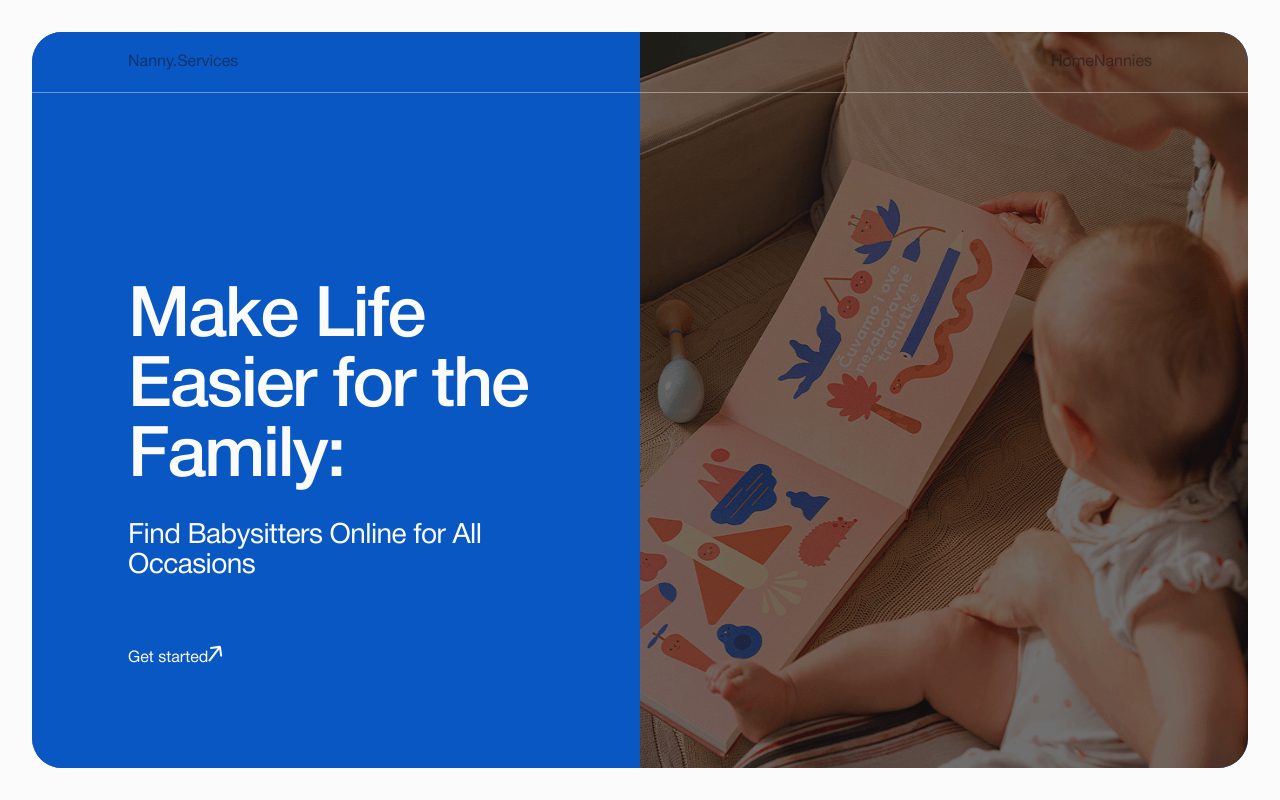
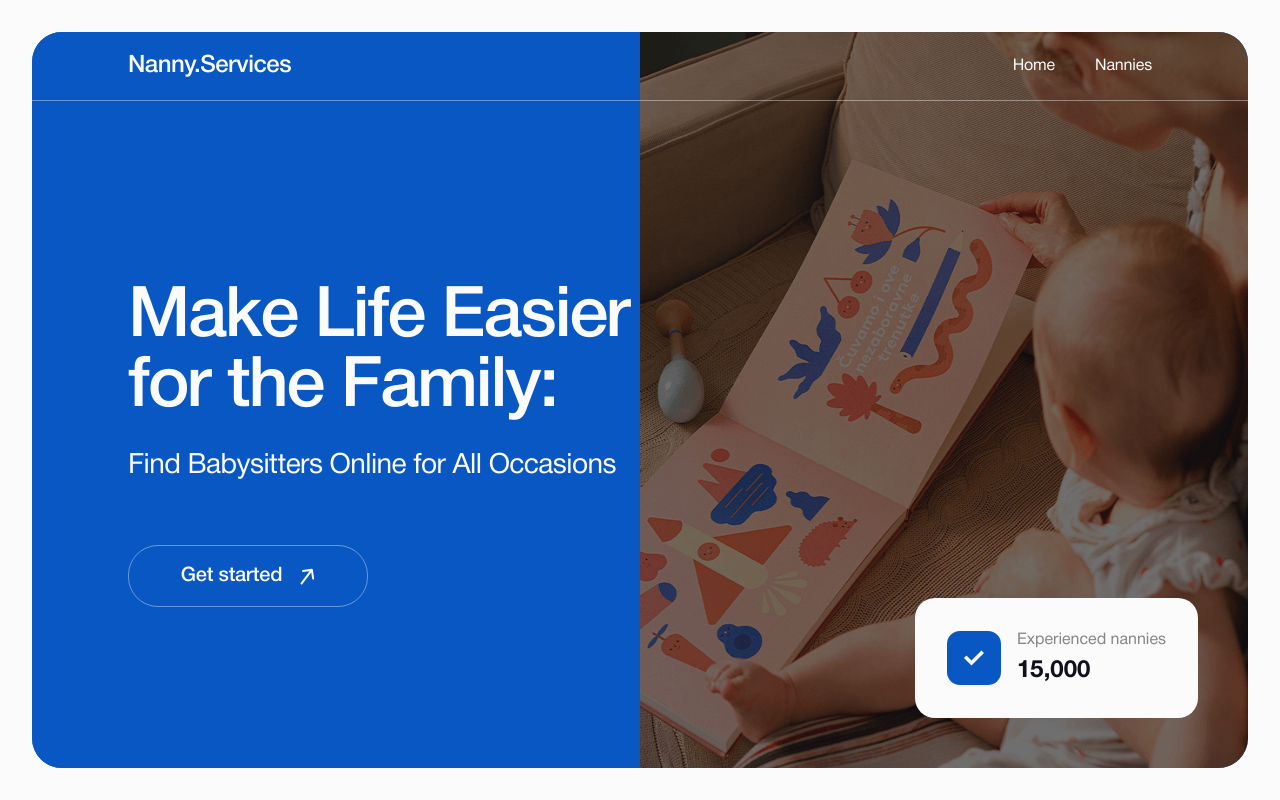
Before and after one commit to Mariia-Ostapets/nanny-services-app, a React (Vite) app: page / in a window 1280 px wide. Built offline with nearby package versions, Linux system fonts and the light colour scheme.

Commit message:
Add HomePage narkup and Button component

```diff
--- a/src/components/Header/Header.jsx
+++ b/src/components/Header/Header.jsx
@@ -1,4 +1,4 @@
-import { Link } from 'react-router-dom';
+import { Link, NavLink } from 'react-router-dom';
 import css from './Header.module.css';
 import clsx from 'clsx';
 
@@ -11,12 +11,18 @@ export default function Header({ type }) {
         !type && css.headerNannies
       )}
     >
-      <Link to="/">Nanny.Services</Link>
+      <Link className={css.logo} to="/">
+        Nanny.Services
+      </Link>
       <div>
         <nav className={css.headerNavMenu}>
           <ul className={css.headerNavList}>
-            <li>Home</li>
-            <li>Nannies</li>
+            <li>
+              <NavLink to="/">Home</NavLink>
+            </li>
+            <li>
+              <NavLink to="nannies">Nannies</NavLink>
+            </li>
           </ul>
         </nav>
       </div>
--- a/src/components/Header/Header.module.css
+++ b/src/components/Header/Header.module.css
@@ -24,6 +24,17 @@
   padding: 30px 128px;
 }
 
+.logo {
+  font-weight: 500;
+  font-size: 24px;
+  line-height: 1.17;
+  letter-spacing: -0.02em;
+  color: var(--primary-color-gray-light);
+}
+
 .headerNavList {
   display: flex;
+  gap: 40px;
+  letter-spacing: -0.01em;
+  color: var(--primary-color-gray-light);
 }
--- a/src/pages/HomePage/HomePage.jsx
+++ b/src/pages/HomePage/HomePage.jsx
@@ -4,23 +4,30 @@ import Container from '../../components/ui/Container/Container';
 
 export default function HomePage() {
   return (
-    <Container>
     <div className={css.homePageContainer}>
       <div className={css.homePageTitleWrapper}>
-          <h1 className={css.homePageTitle}>
-            Make Life Easier for the Family:
-          </h1>
+        <h1 className={css.homePageTitle}>Make Life Easier for the Family:</h1>
         <p className={css.homePageText}>
           Find Babysitters Online for All Occasions
         </p>
         <NavLink className={css.getStartedLink} to={'/nannies'}>
-            <span className={css.linkText}>Get started</span>
-            <svg width="15" height="17">
+          <span className={css.getStartedLinkText}>Get started</span>
+          <svg className={css.getStartedLinkIcon} width="15" height="17">
             <use href="/sprite.svg#icon-arrow" />
           </svg>
         </NavLink>
       </div>
+      <div className={css.banner}>
+        <div className={css.bannerIconWrapper}>
+          <svg className={css.bannerIcon} width="30" height="30">
+            <use href="/sprite.svg#icon-check" />
+          </svg>
         </div>
-    </Container>
+        <div className={css.bannerTextWrapper}>
+          <p className={css.bannerTextTop}>Experienced nannies</p>
+          <p className={css.bannerTextBottom}>15,000</p>
+        </div>
+      </div>
+    </div>
   );
 }
--- a/src/pages/HomePage/HomePage.module.css
+++ b/src/pages/HomePage/HomePage.module.css
@@ -2,7 +2,7 @@
   position: relative;
   border-radius: 30px;
   width: 100%;
-  background-color: #0957c3;
+  background-color: var(--primary-color-blue);
   background-image: url('../../assets/images/hero.png');
   background-repeat: no-repeat;
   background-size: 50% 100%;
@@ -13,7 +13,7 @@
 .homePageTitleWrapper {
   padding-left: 96px;
   padding-top: 251px;
-  max-width: 517px;
+  max-width: 600px;
   color: var(--primary-color-gray-light);
 }
 
@@ -31,3 +31,68 @@
   letter-spacing: -0.02em;
   margin-bottom: 64px;
 }
+
+.getStartedLink {
+  padding: 18px 50px;
+  display: flex;
+  justify-content: center;
+  align-items: center;
+  gap: 18px;
+  border: 1px solid rgba(251, 251, 251, 0.4);
+  border-radius: 30px;
+  background-color: transparent;
+  font-weight: 500;
+  font-size: 20px;
+  line-height: 1.2;
+  letter-spacing: -0.01em;
+  color: var(--primary-color-gray-light);
+  width: 240px;
+}
+
+.getStartedLinkIcon {
+  transition: transform var(--primary-transition);
+}
+
+.getStartedLink:hover .getStartedLinkIcon {
+  transform: rotate(55deg);
+}
+
+.banner {
+  position: absolute;
+  bottom: 50px;
+  right: 50px;
+  padding: 32px;
+  display: flex;
+  align-items: center;
+  justify-content: center;
+  gap: 16px;
+  background-color: var(--primary-color-gray-light);
+  border-radius: 20px;
+}
+
+.bannerIconWrapper {
+  display: flex;
+  justify-content: center;
+  align-items: center;
+  background-color: var(--primary-color-blue);
+  border-radius: 13px;
+  width: 54px;
+  height: 54px;
+}
+
+.bannerTextWrapper {
+  display: flex;
+  flex-direction: column;
+  gap: 6px;
+  justify-content: center;
+}
+
+.bannerTextTop {
+  color: var(--primary-color-gray);
+}
+
+.bannerTextBottom {
+  font-weight: 700;
+  font-size: 24px;
+  color: var(--primary-color-black);
+}
```
Also changed, not shown: src/components/ui/Button/Button.jsx (added, +26 -0 lines), src/components/ui/Button/Button.module.css (added, +54 -0 lines). Lines whose indentation alone changed are shown as unchanged.
